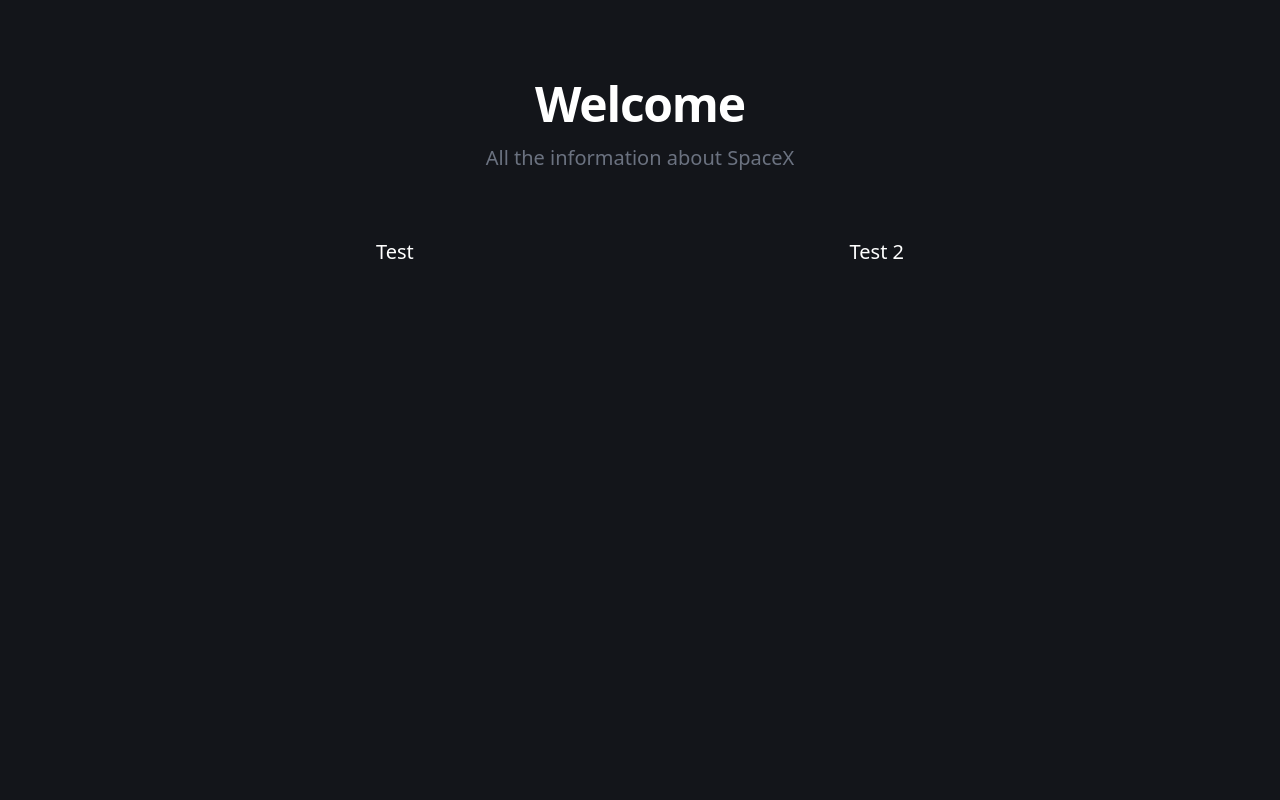
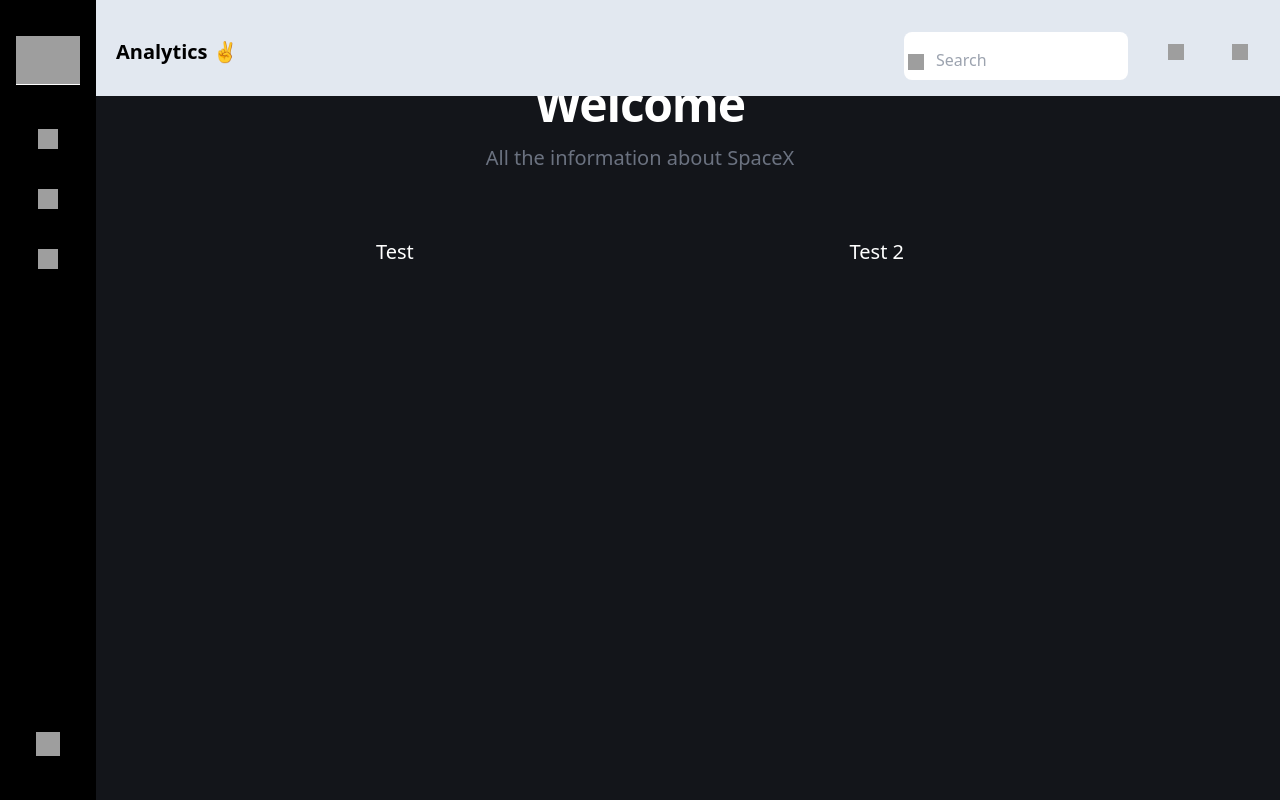
Before and after one commit to ericramirezhidalgo/html, an Astro site in the folder astro-with-teechart/: page / in a window 1280 px wide. Built offline with nearby package versions, Linux system fonts and the light colour scheme; Astro itself is replaced by a stand-in of ours; grey boxes are pictures that could not be loaded.

Commit message:
added sidebar and topbar components

```diff
--- /dev/null
+++ b/astro-with-teechart/src/components/SideBar.astro
@@ -0,0 +1,33 @@
+---
+---
+<div class="flex fixed left-0 top-0 bottom-0 w-24 bg-black overflow-hidden">
+    <div class="flex flex-col h-full bg-black p-4 text-white w-24 rounded-r-lg">
+        <slot name="steema-logo">
+            <div class="flex justify-left border-b border-white mb-8">
+                <img src="../public/image00.png" alt="Logo steema" class="mt-5" width="80" height="80"/>
+            </div>
+        </slot>
+        <div class="mb-6 flex-grow">
+            <div class="mb-4">
+                <a href="#" class="block p-3 hover:bg-blue-600 rounded-md flex items-center justify-center text-sm">
+                 <img src="../public/dashboard-svgrepo-com.svg" class="fill-white size-5" alt="Dashboard">
+                </a>
+            </div>
+            <div class="mb-4">
+                <a href="#" class="block p-3 hover:bg-blue-600 rounded-md flex items-center justify-center text-sm">
+                 <img src="../public/chart-line-svgrepo-com.svg" class="fill-white size-5" alt="Chart">
+                </a>
+            </div>
+            <div class="mb-4">
+                <a href="#" class="block p-3 hover:bg-blue-600 rounded-md flex items-center justify-center text-sm">
+                 <img src="../public/settings.svg" class="fill-white size-5" alt="Settings">
+                </a>
+            </div>
+        </div>
+        <div class="mb-4">
+            <a href="#" class="block p-3 hover:bg-blue-600 rounded-md flex items-center justify-center text-sm">
+             <img src="../public/profile-circle-svgrepo-com.svg" class="fill-white size-6" alt="Profile">
+            </a>
+        </div>
+    </div>
+</div>
--- /dev/null
+++ b/astro-with-teechart/src/components/TopBar.astro
@@ -0,0 +1,13 @@
+<div class="flex bg-slate-200 w-full h-24 mb-3 pt-2 pl-18 pr-28 items-center fixed top-0 z-50 ml-24">
+    <h3 class="font-bold text-xl ml-5">Analytics ✌</h3>
+
+    <div class="relative flex mb-auto m-4 w-60 rounded-lg ml-auto items-center">
+        <img src=../public/search-alt-2-svgrepo-com.svg class="size-4 absolute left-3 align-middle">
+        <input type="text" class="m-2 font-xs pt-4 p-2 mb-5 rounded-lg pl-8" placeholder="Search" style="width: 100%;"></input>
+    </div>
+
+    <div class="flex space-x-4">
+        <button class="px-4 py-2 hover:bg-slate-300 rounded"><img src=../public/mail-alt-3-svgrepo-com.svg class="size-4"></button>
+        <button class="px-4 py-2 hover:bg-slate-300 rounded"><img src=../public/bell-svgrepo-com.svg class="size-4"></button>
+    </div>
+</div>
--- a/astro-with-teechart/src/layouts/Layout.astro
+++ b/astro-with-teechart/src/layouts/Layout.astro
@@ -4,6 +4,8 @@
 }
 
 const { title } = Astro.props;
+import SideBar from '../components/SideBar.astro';
+import TopBar from '../components/TopBar.astro';
 ---
 
 <!doctype html>
@@ -17,6 +19,8 @@
 		<title>{title}</title>
 	</head>
 	<body>
+		<SideBar/>
+		<TopBar/>
 		<slot />
 	</body>
 </html>
```
Also changed, not shown: astro-with-teechart/public/bell-svgrepo-com.svg (added), astro-with-teechart/public/chart-line-svgrepo-com.svg (added), astro-with-teechart/public/dashboard-svgrepo-com.svg (added), astro-with-teechart/public/mail-alt-3-svgrepo-com.svg (added), astro-with-teechart/public/profile-circle-svgrepo-com.svg (added), astro-with-teechart/public/search-alt-2-svgrepo-com.svg (added), astro-with-teechart/public/settings.svg (added).
